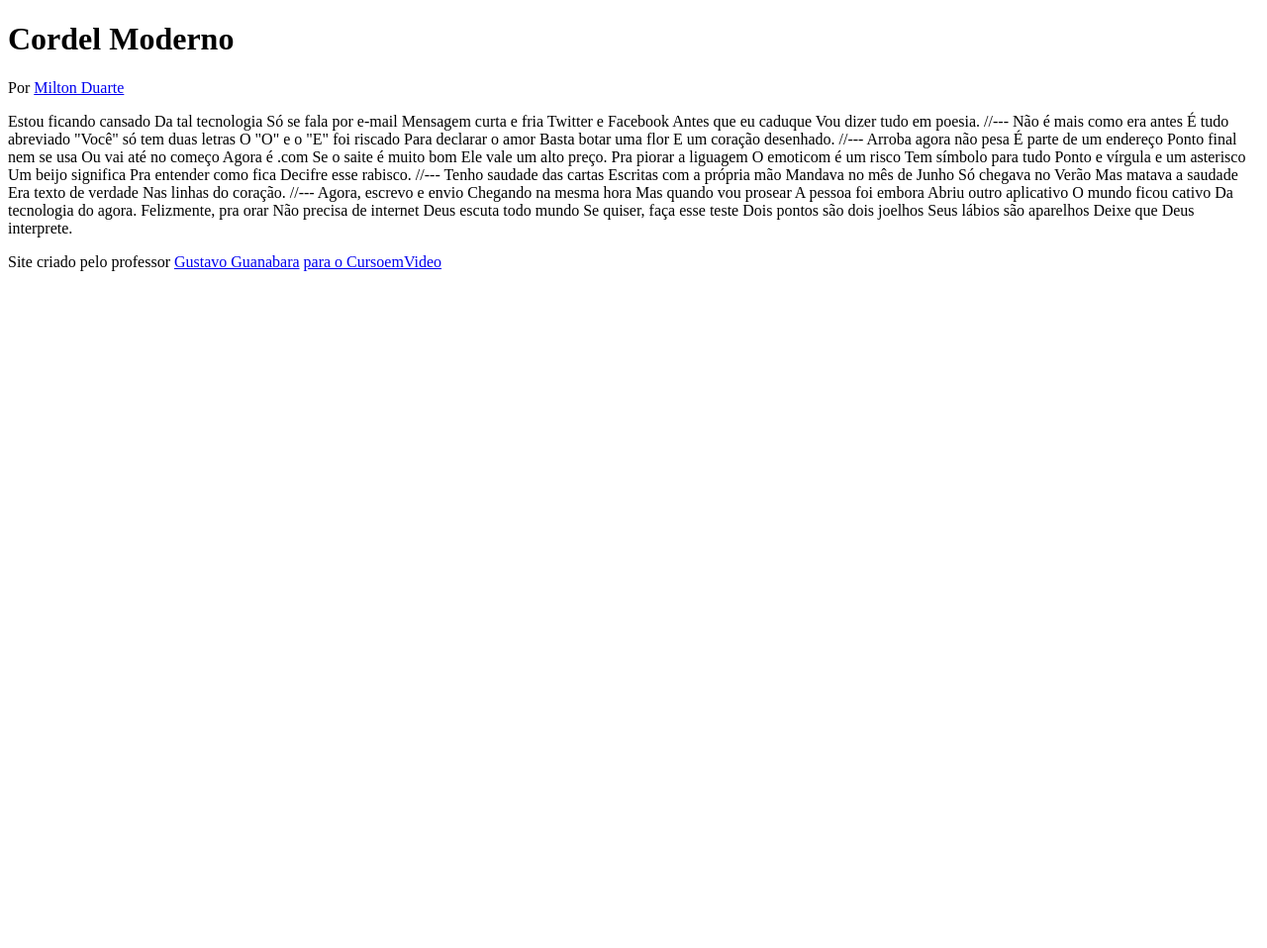
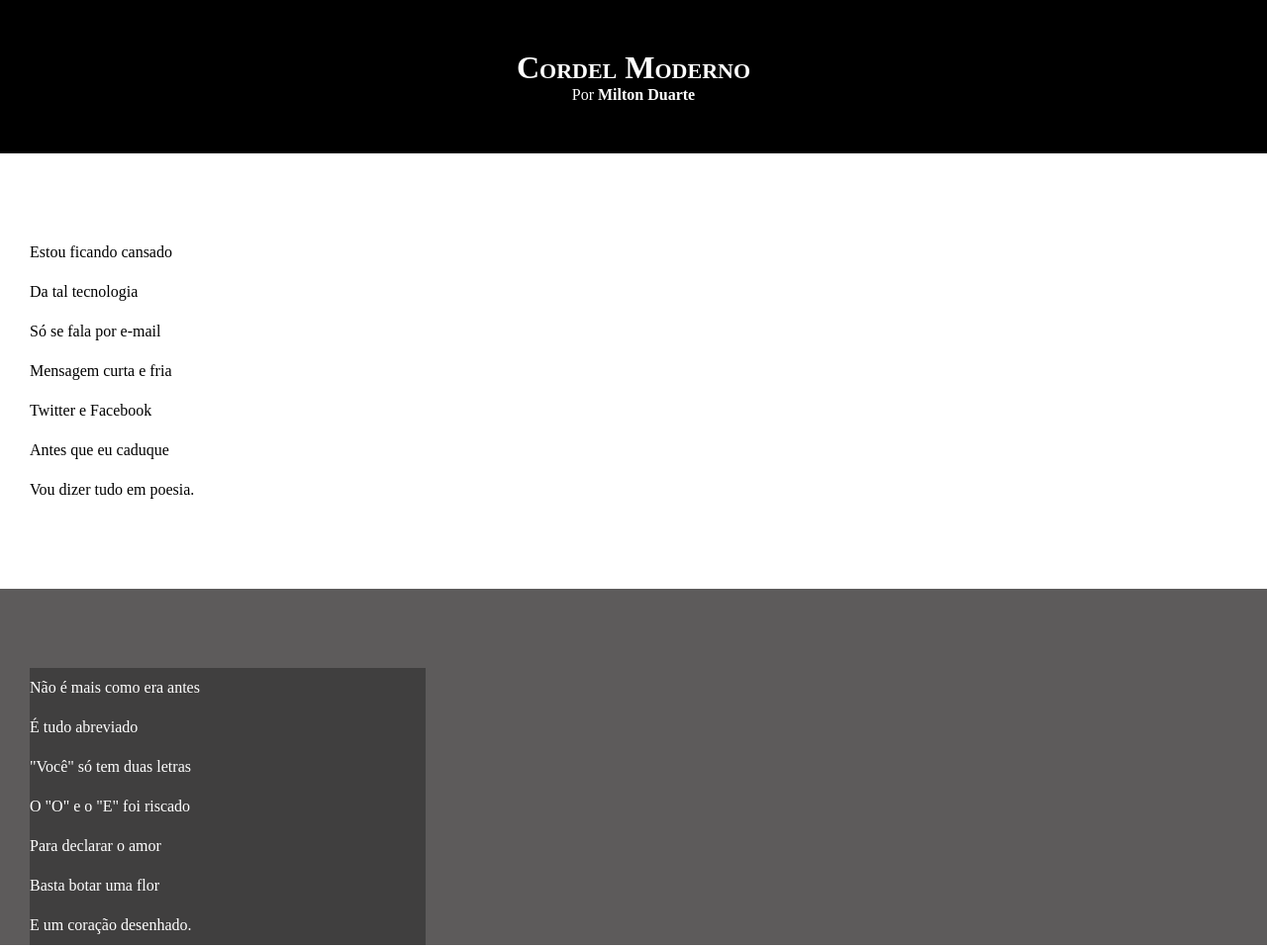
Before and after one commit to fglanna/desafio12, a plain HTML site: page index.html in a window 1280 px wide. Shown: the top 958 px of the page at 99% size. Before the commit the page ends 800 px from the top, so only its background shows below. Drawn offline with Linux system fonts and the light colour scheme.

Commit message:
atualização dos estilos e blocos

```diff
--- /dev/null
+++ b/estilo/style.css
@@ -0,0 +1,69 @@
+@charset "UTF-8";
+
+* {
+    margin: 0px;
+    padding: 0px;
+}
+
+html, body {
+    min-height: 100%;
+    background-color: white;
+
+}
+
+header {
+    background-color: black;
+    color: white;
+    text-align: center;
+}
+
+header > h1 {
+    padding-top: 50px;
+    font-variant: small-caps;
+}
+
+header > p {
+    padding-bottom: 50px;
+}
+
+header a, footer a {
+    color: white;
+    text-decoration: none;
+    font-weight: bolder;
+}
+
+header a:hover, footer a:hover {
+    text-decoration: underline;
+}
+
+section {
+    padding-top: 10vh;
+    margin-bottom: 10vh;
+    line-height: 2.5em;
+    padding-left: 30px;
+}
+
+section.normal {
+    background-color: white;
+    color: black;
+}
+
+section.imagem {
+    background-color: rgb(93, 91, 91);
+    color: white;
+
+}
+
+section.imagem > p {
+    width: 400px;
+    background-color: rgba(0, 0, 0, 0.308);
+
+}
+
+footer {
+    background-color: black;
+    color: white;
+    text-align: center;
+    padding: 10px;
+
+}
--- a/index.html
+++ b/index.html
@@ -4,6 +4,7 @@
     <meta charset="UTF-8">
     <meta name="viewport" content="width=device-width, initial-scale=1.0">
     <title>Cordel Moderno</title>
+    <link rel="stylesheet" href="estilo/style.css">
 </head>
 <body>
     <header>
@@ -12,74 +13,90 @@
 
     </header>
 
-    Estou ficando cansado
-    Da tal tecnologia
-    Só se fala por e-mail
-    Mensagem curta e fria
-    Twitter e Facebook
-    Antes que eu caduque
-    Vou dizer tudo em poesia.
+    <section class="normal">
+        <p>
+            Estou ficando cansado<br>
+            Da tal tecnologia<br>
+            Só se fala por e-mail<br>
+            Mensagem curta e fria<br>
+            Twitter e Facebook<br>
+            Antes que eu caduque<br>
+            Vou dizer tudo em poesia.
+        </p>
+    </section>
 
-    //---
+    <section class="imagem">
+        <p>
+            Não é mais como era antes<br>
+            É tudo abreviado<br>
+            "Você" só tem duas letras<br>
+            O "O" e o "E" foi riscado<br>
+            Para declarar o amor<br>
+            Basta botar uma flor<br>
+            E um coração desenhado.
+        </p>
+    </section>
 
-    Não é mais como era antes
-    É tudo abreviado
-    "Você" só tem duas letras
-    O "O" e o "E" foi riscado
-    Para declarar o amor
-    Basta botar uma flor
-    E um coração desenhado.
+    <section class="normal">
+        <p>
+            Arroba agora não pesa<br>
+            É parte de um endereço<br>
+            Ponto final nem se usa<br>
+            Ou vai até no começo<br>
+            Agora é .com<br>
+            Se o saite é muito bom<br>
+            Ele vale um alto preço.
+        </p>
 
-    //---
+        <p>
+            Pra piorar a liguagem<br>
+            O emoticom é um risco<br>
+            Tem símbolo para tudo<br>
+            Ponto e vírgula e um asterisco<br>
+            Um beijo significa<br>
+            Pra entender como fica<br>
+            Decifre esse rabisco.
+        </p>
+    </section>
 
-    Arroba agora não pesa
-    É parte de um endereço
-    Ponto final nem se usa
-    Ou vai até no começo
-    Agora é .com
-    Se o saite é muito bom
-    Ele vale um alto preço.
+    <section class="imagem">
+        <p>
+            Tenho saudade das cartas<br>
+            Escritas com a própria mão<br>
+            Mandava no mês de Junho<br>
+            Só chegava no Verão<br>
+            Mas matava a saudade<br>
+            Era texto de verdade<br>
+            Nas linhas do coração.
+        </p>
+    </section>
 
-    Pra piorar a liguagem
-    O emoticom é um risco
-    Tem símbolo para tudo
-    Ponto e vírgula e um asterisco
-    Um beijo significa
-    Pra entender como fica
-    Decifre esse rabisco.
+    <section class="normal">
+        <p>
+            Agora, escrevo e envio<br>
+            Chegando na mesma hora<br>
+            Mas quando vou prosear<br>
+            A pessoa foi embora<br>
+            Abriu outro aplicativo<br>
+            O mundo ficou cativo<br>
+            Da tecnologia do agora.<br>
+        </p>
 
-    //---
-
-    Tenho saudade das cartas
-    Escritas com a própria mão
-    Mandava no mês de Junho
-    Só chegava no Verão
-    Mas matava a saudade
-    Era texto de verdade
-    Nas linhas do coração.
-
-    //---
-
-    Agora, escrevo e envio
-    Chegando na mesma hora
-    Mas quando vou prosear
-    A pessoa foi embora
-    Abriu outro aplicativo
-    O mundo ficou cativo
-    Da tecnologia do agora.
-
-    Felizmente, pra orar
-    Não precisa de internet
-    Deus escuta todo mundo
-    Se quiser, faça esse teste
-    Dois pontos são dois joelhos
-    Seus lábios são aparelhos
-    Deixe que Deus interprete.
+        <p>
+            Felizmente, pra orar<br>
+            Não precisa de internet<br>
+            Deus escuta todo mundo<br>
+            Se quiser, faça esse teste<br>
+            Dois pontos são dois joelhos<br>
+            Seus lábios são aparelhos<br>
+            Deixe que Deus interprete.
+        </p>
+    </section>
 
     <footer>
         <p>
             Site criado pelo professor <a href="https://gustavoguanabara.github.io" target="_blank">Gustavo Guanabara</a>
-            <a href="https://www.cursoemvideo.com" target="_blank"> para o CursoemVideo</a>
+             para o <a href="https://www.cursoemvideo.com" target="_blank">CursoemVideo</a>
         </p>
     </footer>
 
```
